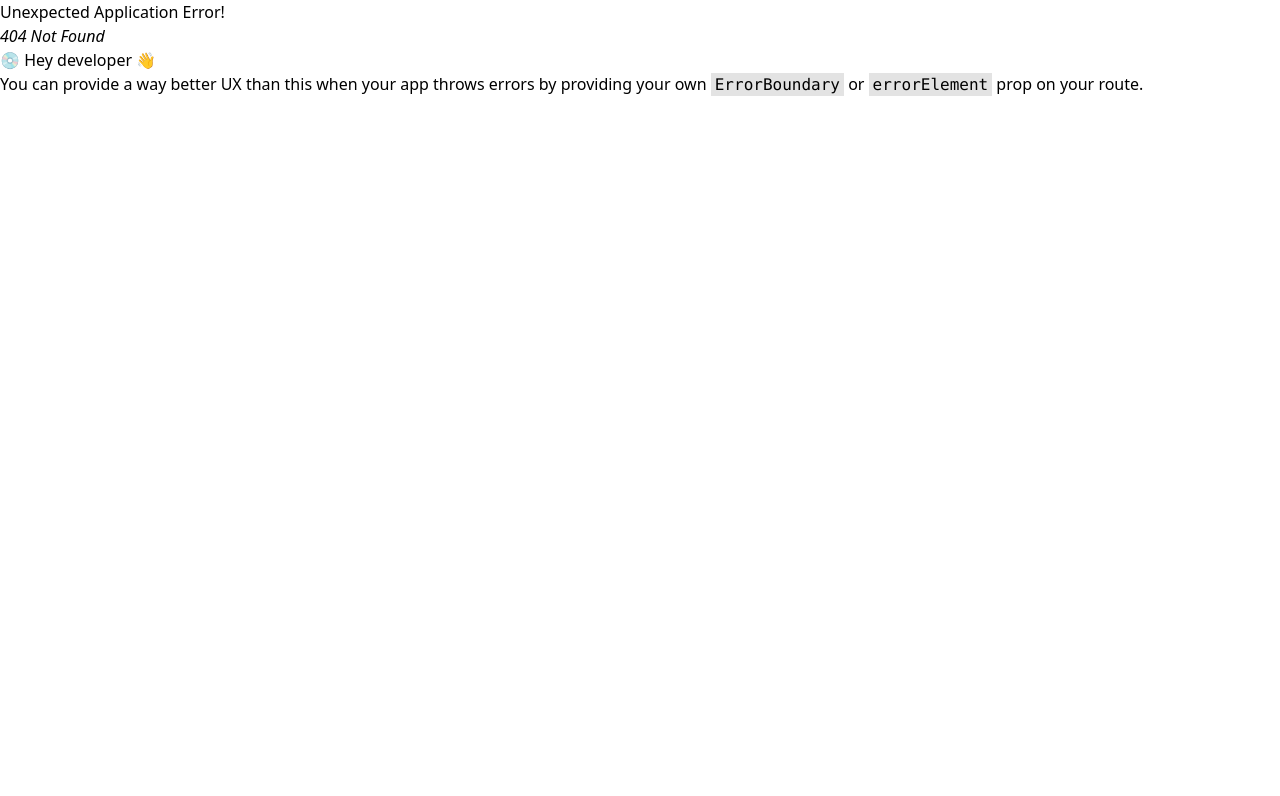
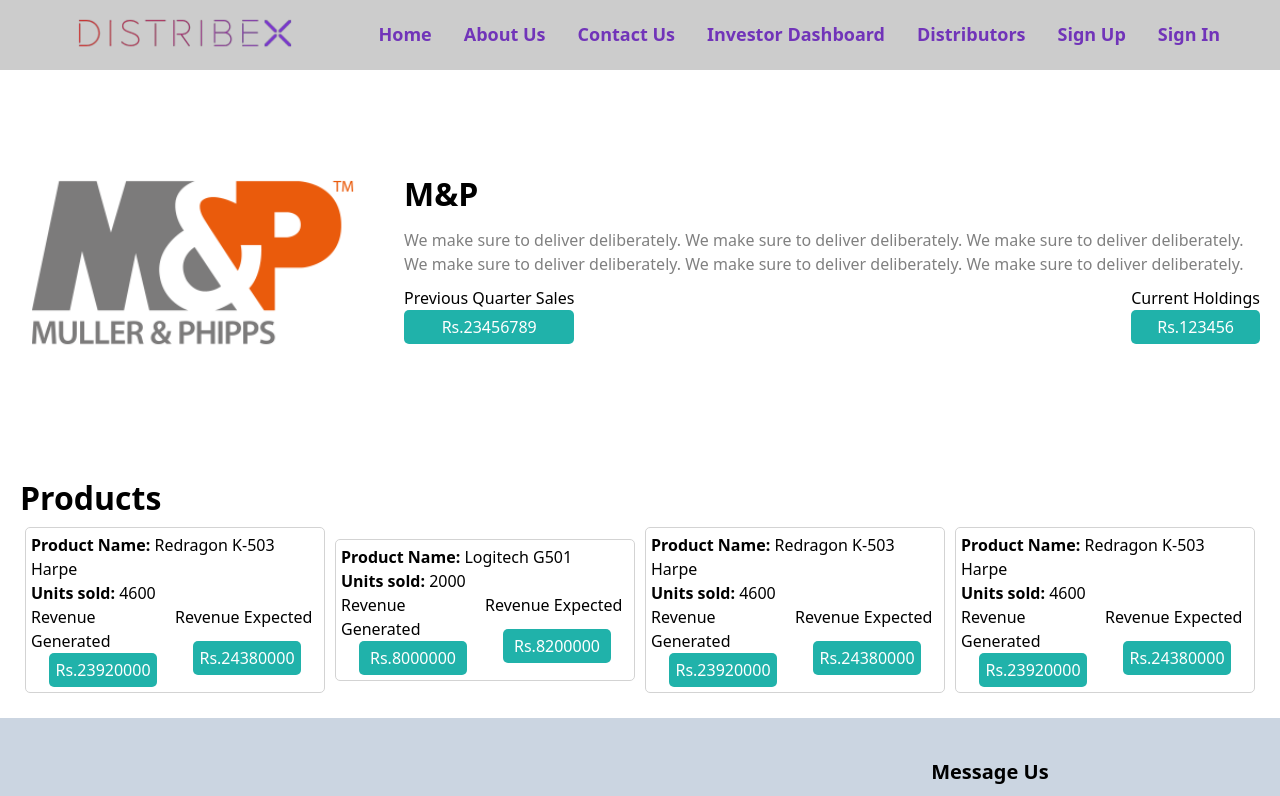
Before and after one commit to TalhaZubair-debuger/Investor-Web-App, a React (Vite) app: page /distributor-portfolio in a window 1280 px wide. Before the commit this address had no page. Shown: the top 796 px of the page. Built offline with nearby package versions, Linux system fonts and the light colour scheme.

Commit message:
distribution portal addition

```diff
--- a/src/App.jsx
+++ b/src/App.jsx
@@ -8,6 +8,7 @@
 import Signup from "./components/Signup";
 import Signin from "./components/Signin";
 import Distributors from "./components/Distributors";
+import DistributorPortfolio from "./components/DistributorPortfolio";
 
 const router = createBrowserRouter([
   {
@@ -28,6 +29,7 @@
       { path: "/invertorDashboard", element: <InvestorDashboard /> },
       { path: "/signup", element: <Signup /> },
       { path: "/distributors", element: <Distributors /> },
+      { path: "/distributor-portfolio", element: <DistributorPortfolio /> },
       { path: "/signin", element: <Signin /> },
     ],
   },
--- /dev/null
+++ b/src/components/DistributorPortfolio.jsx
@@ -0,0 +1,94 @@
+import React from "react";
+import mnp from "../assets/m&p.png";
+
+const DistributorPortfolio = () => {
+  const products = [
+    {
+      productName: "Redragon K-503 Harpe",
+      unitSold: 4600,
+      revenueGenerated: 5200 * 4600,
+      revenueExpected: 5300 * 4600,
+    },
+    {
+      productName: "Logitech G501",
+      unitSold: 2000,
+      revenueGenerated: 4000 * 2000,
+      revenueExpected: 4100 * 2000,
+    },
+    {
+      productName: "Redragon K-503 Harpe",
+      unitSold: 4600,
+      revenueGenerated: 5200 * 4600,
+      revenueExpected: 5300 * 4600,
+    },
+    {
+      productName: "Redragon K-503 Harpe",
+      unitSold: 4600,
+      revenueGenerated: 5200 * 4600,
+      revenueExpected: 5300 * 4600,
+    },
+  ];
+  return (
+    <main className="distributor-portfolio-main">
+      <div className="top-section">
+        <div className="left">
+          <img src={mnp} alt="company logo" className="left" />
+        </div>
+
+        <div className="right">
+          <div className="distributor-name">M&P</div>
+          <div className="meta-description">
+            We make sure to deliver deliberately. We make sure to deliver
+            deliberately. We make sure to deliver deliberately. We make sure to
+            deliver deliberately. We make sure to deliver deliberately. We make
+            sure to deliver deliberately.
+          </div>
+
+          <div className="sales">
+            <div className="previous-sales">
+              Previous Quarter Sales
+              <div className="sales-badge">Rs.23456789</div>
+            </div>
+
+            <div className="current-holdings">
+              Current Holdings
+              <div className="sales-badge">Rs.123456</div>
+            </div>
+          </div>
+        </div>
+      </div>
+
+      <div className="distribution-products">
+        <div className="heading">Products</div>
+
+        <div className="list">
+          {products.map((product) => (
+            <>
+              <div className="product-item">
+                <div className="product-name">
+                  <b>Product Name:</b> {product.productName}
+                </div>
+                <div className="unites-sold">
+                  <b>Units sold:</b> {product.unitSold}
+                </div>
+                <div className="row">
+                  <div className="revenue-generated">
+                    <div className="text">Revenue Generated</div>
+                    <div className="sales-badge">Rs.{product.revenueGenerated}</div>
+                  </div>
+
+                  <div className="revenue-generated">
+                    <div className="text">Revenue Expected</div>
+                    <div className="sales-badge">Rs.{product.revenueExpected}</div>
+                  </div>
+                </div>
+              </div>
+            </>
+          ))}
+        </div>
+      </div>
+    </main>
+  );
+};
+
+export default DistributorPortfolio;
--- a/src/components/Distributors.jsx
+++ b/src/components/Distributors.jsx
@@ -1,8 +1,13 @@
 import React from "react";
 import mnp from "../assets/m&p.png";
 import unileverLogo from "../assets/unilever-logo.jpg";
+import { useNavigate } from "react-router-dom";
 
 const Distributors = () => {
+  const navigate = useNavigate()
+  const handlePortfolioNavigation = () => {
+    navigate("/distributor-portfolio");
+  }
   return (
     <div className="w-screen">
       <div className="header-distributors">
@@ -42,7 +47,7 @@
             <div className="distributor-investment-demanded-distributors">
               Investment Required: <b>Rs.1,00,000</b>
             </div>
-            <button className="distributor-see-more-distributors">
+            <button className="distributor-see-more-distributors" onClick={handlePortfolioNavigation}>
               Invest Now
             </button>
           </div>
@@ -78,7 +83,7 @@
             <div className="distributor-investment-demanded-distributors">
               Investment Required: <b>Rs.100,000,000</b>
             </div>
-            <button className="distributor-see-more-distributors">
+            <button className="distributor-see-more-distributors" onClick={handlePortfolioNavigation}>
               Invest Now
             </button>
           </div>
@@ -112,7 +117,7 @@
             <div className="distributor-investment-demanded-distributors">
               Investment Required: <b>Rs.1,00,000</b>
             </div>
-            <button className="distributor-see-more-distributors">
+            <button className="distributor-see-more-distributors" onClick={handlePortfolioNavigation}>
               Invest Now
             </button>
           </div>
--- a/src/index.css
+++ b/src/index.css
@@ -153,6 +153,7 @@
     border-radius: 5px;
     padding: 5px;
 }
+
 .distributor-see-more-distributors {
     width: 150px;
     background-color: #a8a8a8;
@@ -161,6 +162,92 @@
     margin: 10px 0 0 0;
     border-radius: 5px;
 }
-.distributor-investment-demanded-distributors{
 
+
+/* Portfolio page css */
+.distributor-portfolio-main {
+    display: flex;
+    flex-direction: column;
+    justify-content: center;
+    align-items: center;
+    width: 100%;
 }
+
+.distributor-portfolio-main .top-section {
+    display: grid;
+    grid-template-columns: 30% 70%;
+    justify-content: center;
+    align-items: center;
+}
+
+.distributor-portfolio-main .top-section .left .left {
+    width: 100%;
+}
+
+.distributor-portfolio-main .top-section .right {
+    display: flex;
+    flex-direction: column;
+    padding: 20px;
+}
+.distributor-portfolio-main .top-section .right .distributor-name{
+    font-size: xx-large;
+    font-weight: 600;
+    margin-bottom: 10px;
+}
+.distributor-portfolio-main .top-section .right .meta-description{
+    color: grey;
+}
+.distributor-portfolio-main .top-section .right .sales{
+    display: flex;
+    justify-content: space-between;
+    align-items: center;
+}
+.distributor-portfolio-main .top-section .right .sales .previous-sales {
+margin: 10px 0 10px 0;
+}
+.sales-badge {
+    background-color: lightseagreen;
+    color: #fff;
+    justify-content: center;
+    align-items: center;
+    text-align: center;
+    padding: 5px;
+    border-radius: 5px;
+}
+.distributor-portfolio-main .top-section .right .sales .current-holdings {
+    margin: 10px 0 10px 0;
+}
+.distribution-products {
+    width: 100%;
+    padding: 20px;
+}
+.distribution-products .heading {
+    font-size: xx-large;
+    font-weight: 600;
+}
+.distribution-products .list {
+    display: grid;
+    grid-template-columns: auto auto auto auto;
+    justify-content: center;
+    align-items: center;
+}
+.distribution-products .list .product-item{
+    width: 300px;
+    border: 1px solid lightgray;
+    border-radius: 5px;
+    padding: 5px;
+    margin: 5px;
+}
+.distribution-products .list .product-item .row {
+    display: flex;
+    flex-direction: row;
+}
+.distribution-products .list .product-item .row .revenue-generated {
+    display: flex;
+    flex-direction: column;
+    width: 50%;
+}
+.distribution-products .list .product-item .row .revenue-generated .sales-badge{
+    width: 75%;
+    margin: auto;
+}
```
